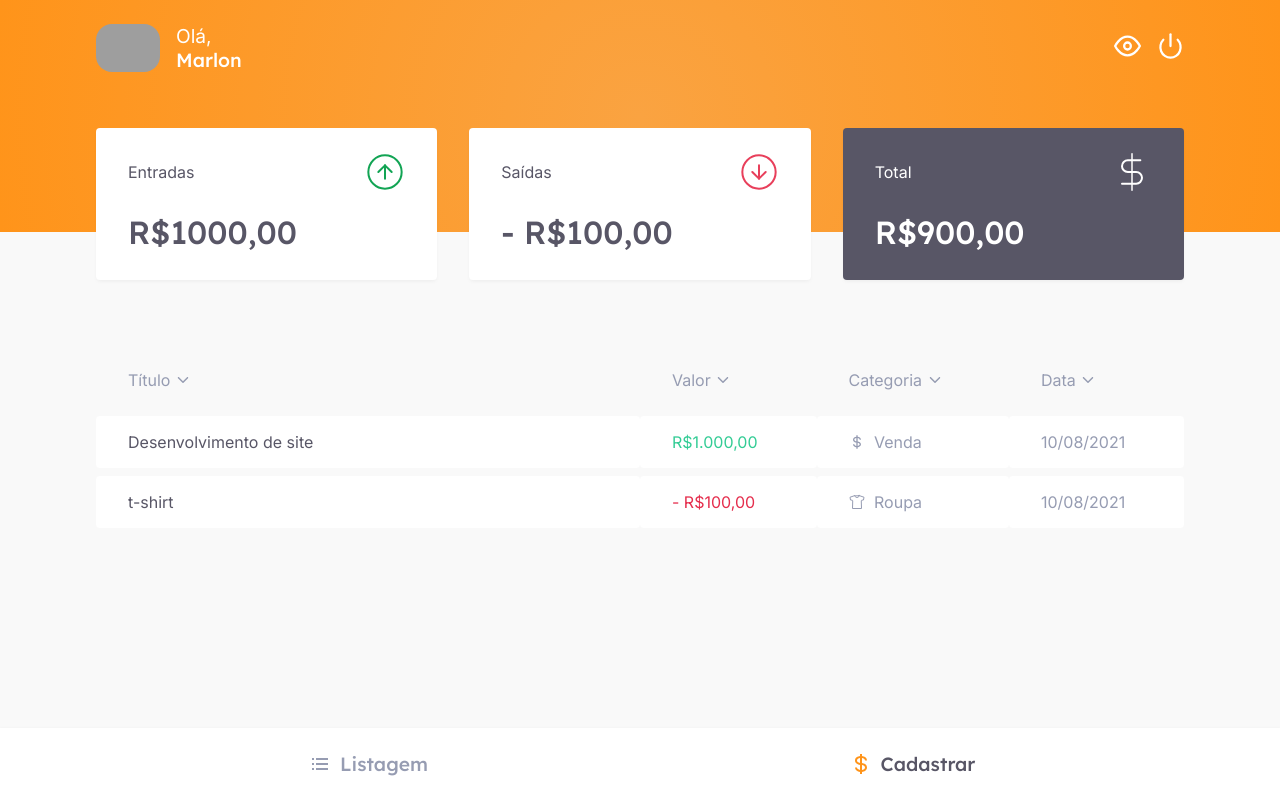
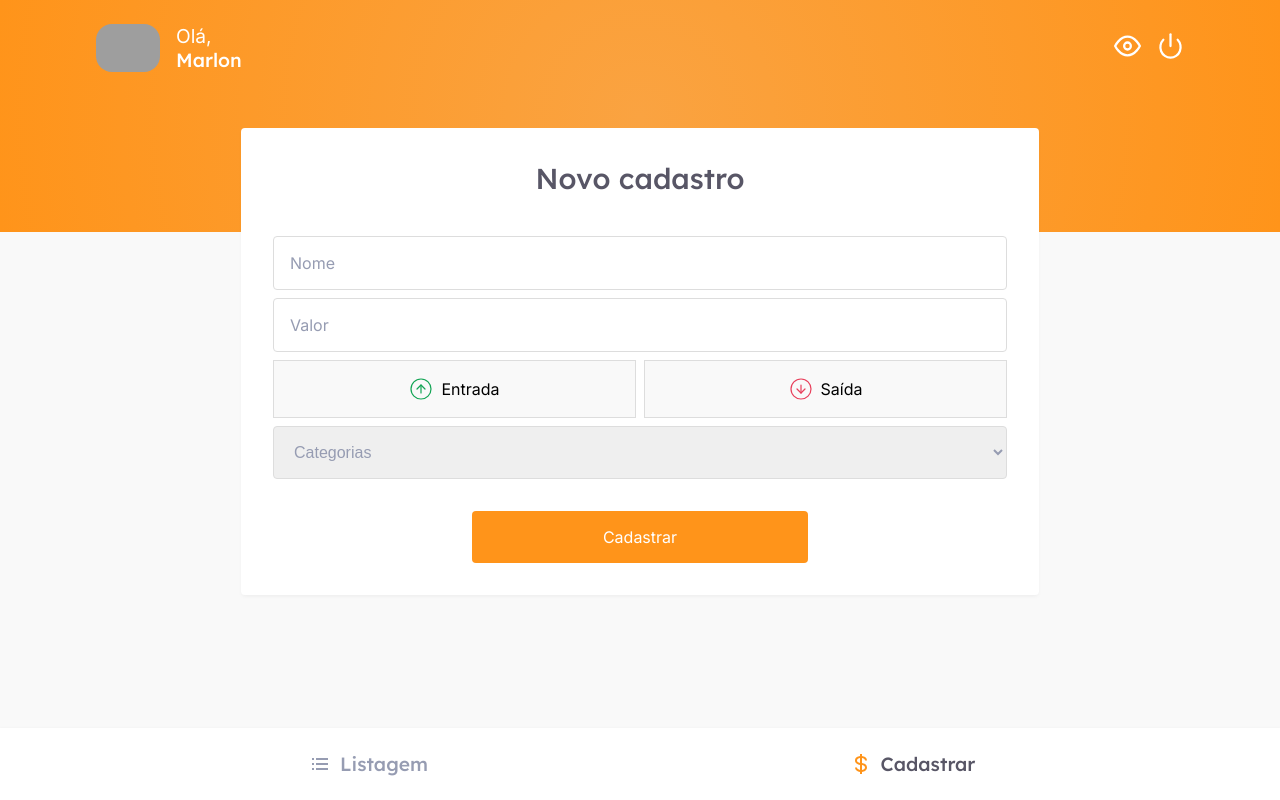
Before and after one commit to MarlonVictor/myFinances, a React (Create React App) app: page / in a window 1280 px wide. Both pictures are taken after a click on the element "Cadastrar". Built offline with nearby package versions, Linux system fonts and the light colour scheme; grey boxes are pictures that could not be loaded.

Commit message:
Implemented NewTransaction form style

```diff
--- a/src/App.tsx
+++ b/src/App.tsx
@@ -1,16 +1,30 @@
-import React from 'react'
+import React, { useState } from 'react'
 
 import { Header } from './components/Header'
+import { Footer } from './components/Footer'
 import { Dashboard } from './components/Dashboard'
+import { NewTransaction } from './components/NewTransaction'
 
 import './styles/global.scss'
 
 
 function App() {
+    const [showDashboard, setShowDashboard] = useState(true)
+
     return (
         <>
             <Header />
-            <Dashboard />
+
+            {showDashboard
+                ? <Dashboard />
+                : <NewTransaction />
+            }
+
+            <Footer
+                showDashboard={showDashboard}
+                setContent={setShowDashboard}
+            />
+
         </>
     )
 }
--- a/src/components/Dashboard/index.tsx
+++ b/src/components/Dashboard/index.tsx
@@ -1,5 +1,4 @@
-import React, { useState } from 'react'
-import { Footer } from '../Footer'
+import React from 'react'
 
 import { Summary } from '../Summary'
 import { TransactionsTable } from '../TransactionsTable'
@@ -8,18 +7,10 @@ import styles from './styles.module.scss'
 
 
 export function Dashboard() {
-    const [dashOpen, setDashOpen] = useState(true)
-
     return (
         <main className={styles.DashContainer}>
             <Summary />
-
             <TransactionsTable />
-
-            <Footer
-                dashOpen={dashOpen}
-                setContent={setDashOpen}
-            />
         </main>
     )
 }
--- a/src/components/Footer/index.tsx
+++ b/src/components/Footer/index.tsx
@@ -5,24 +5,24 @@ import styles from './styles.module.scss'
 
 
 type FooterProps = {
-    dashOpen: boolean,
+    showDashboard: boolean,
     setContent: (value: boolean) => void
 }
 
-export function Footer({ dashOpen, setContent }: FooterProps) {
+export function Footer({ showDashboard, setContent }: FooterProps) {
     return (
         <footer className={styles.FooterContainer}>
             <div>
                 <span
                     onClick={() => setContent(true)}
-                    className={dashOpen ? styles.selected : ''}
+                    className={showDashboard ? styles.selected : ''}
                 >
                     <BiListUl />
                     Listagem
                 </span>
                 <span
                     onClick={() => setContent(false)}
-                    className={!dashOpen ? styles.selected : ''}
+                    className={!showDashboard ? styles.selected : ''}
                 >
                     <BiDollar />
                     Cadastrar
--- /dev/null
+++ b/src/components/NewTransaction/index.tsx
@@ -0,0 +1,40 @@
+import React from 'react'
+
+import IncomeIcon from '../../assets/income.svg'
+import OutcomeIcon from '../../assets/outcome.svg'
+
+import styles from './styles.module.scss'
+
+
+export function NewTransaction() {
+    return (
+        <form className={styles.NewTransactionContainer}>
+            <h2>Novo cadastro</h2>
+
+            <input placeholder="Nome" />
+            <input placeholder="Valor" />
+
+            <fieldset>
+                {/* <input type="checkbox" />
+                <input type="checkbox" /> */}
+                <button>
+                    <img src={IncomeIcon} alt="Entrada" />
+                    Entrada
+                </button>
+                <button>
+                    <img src={OutcomeIcon} alt="Saída" />
+                    Saída
+                </button>
+            </fieldset>
+
+            <select id="cars" title="Categorias">
+                <option selected disabled>Categorias</option>
+                <option value="clothing">Roupa</option>
+            </select>
+
+            <button className={styles.sendButton}>
+                Cadastrar
+            </button>
+        </form>
+    )
+}
--- /dev/null
+++ b/src/components/NewTransaction/styles.module.scss
@@ -0,0 +1,90 @@
+.NewTransactionContainer {
+    display: flex;
+    flex-direction: column;
+    gap: 0.5rem;
+
+    max-width: 798px;
+    margin: -6.5rem auto 0;
+    padding: 2rem;
+
+    background: var(--card);
+    border-radius: 0.25rem;
+    box-shadow: 0 2px 4px -1px rgba(0, 0, 0, 0.06);
+
+    h2 {
+        position: relative;
+        padding-bottom: 2rem;
+
+        text-align: center;
+        font-size: 1.8rem;
+        color: var(--gray);
+    }
+
+    input, select {
+        padding: 1rem;
+
+        border: 1px solid #DDD;
+        border-radius: 0.25rem;
+
+        font-size: 1rem;
+        color: var(--text-body);
+
+        &::placeholder {
+            color: var(--text-body);
+        }
+    }
+
+    fieldset {
+        display: flex;
+        gap: 0.5rem;
+
+        border: 0;
+
+        button {
+            flex: 1;
+
+            display: flex;
+            align-items: center;
+            justify-content: center;
+            gap: 0.5rem;
+
+            padding: 1rem;
+
+            border: 1px solid #DDD;
+            background: var(--background);
+            transition: filter 0.3s;
+
+            img {
+                width: 1.5rem;
+            }
+
+            &:hover {
+                filter: brightness(0.95);
+            }
+
+            &.checkedButton {
+                border-color: var(--orange);
+                background: var(--card);
+            }
+        }
+    }
+
+    .sendButton {
+        width: 21rem;
+        padding: 1rem;
+        margin: 1.5rem auto 0;
+
+        color: #FFF;
+        background: var(--orange);
+
+        border: 0;
+        border-radius: 0.25rem;
+
+        cursor: pointer;
+        transition: filter 0.3s;
+
+        &:hover {
+            filter: brightness(0.9);
+        }
+    }
+}
--- a/src/components/TransactionsTable/index.tsx
+++ b/src/components/TransactionsTable/index.tsx
@@ -8,7 +8,7 @@ import styles from './styles.module.scss'
 
 export function TransactionsTable() {
     return (
-        <main className={styles.TableContainer}>
+        <section className={styles.TableContainer}>
             <table>
                 <thead>
                     <tr>
@@ -35,6 +35,6 @@ export function TransactionsTable() {
                     </tr>
                 </tbody>
             </table>
-        </main>
+        </section>
     )
 }
```
